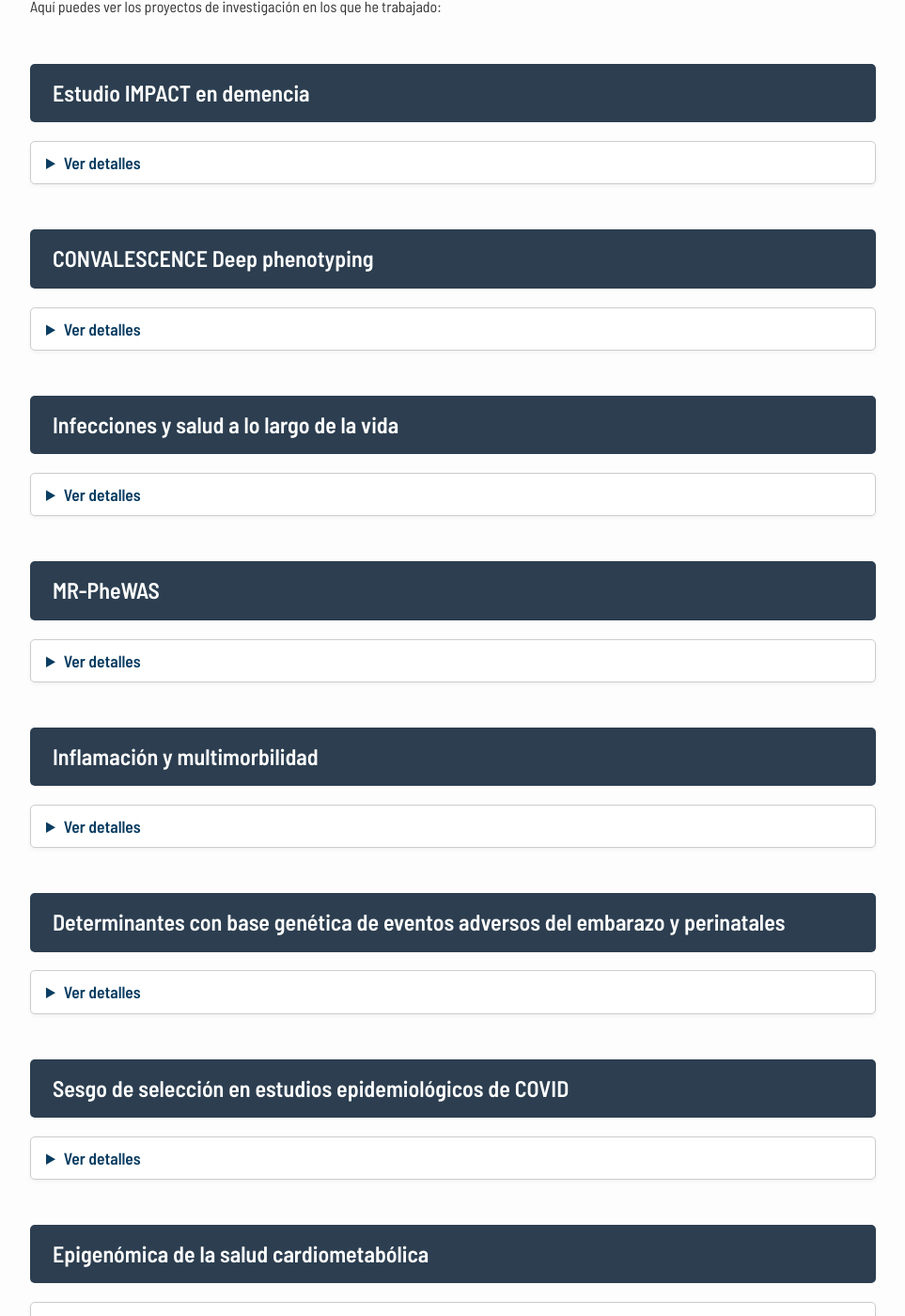
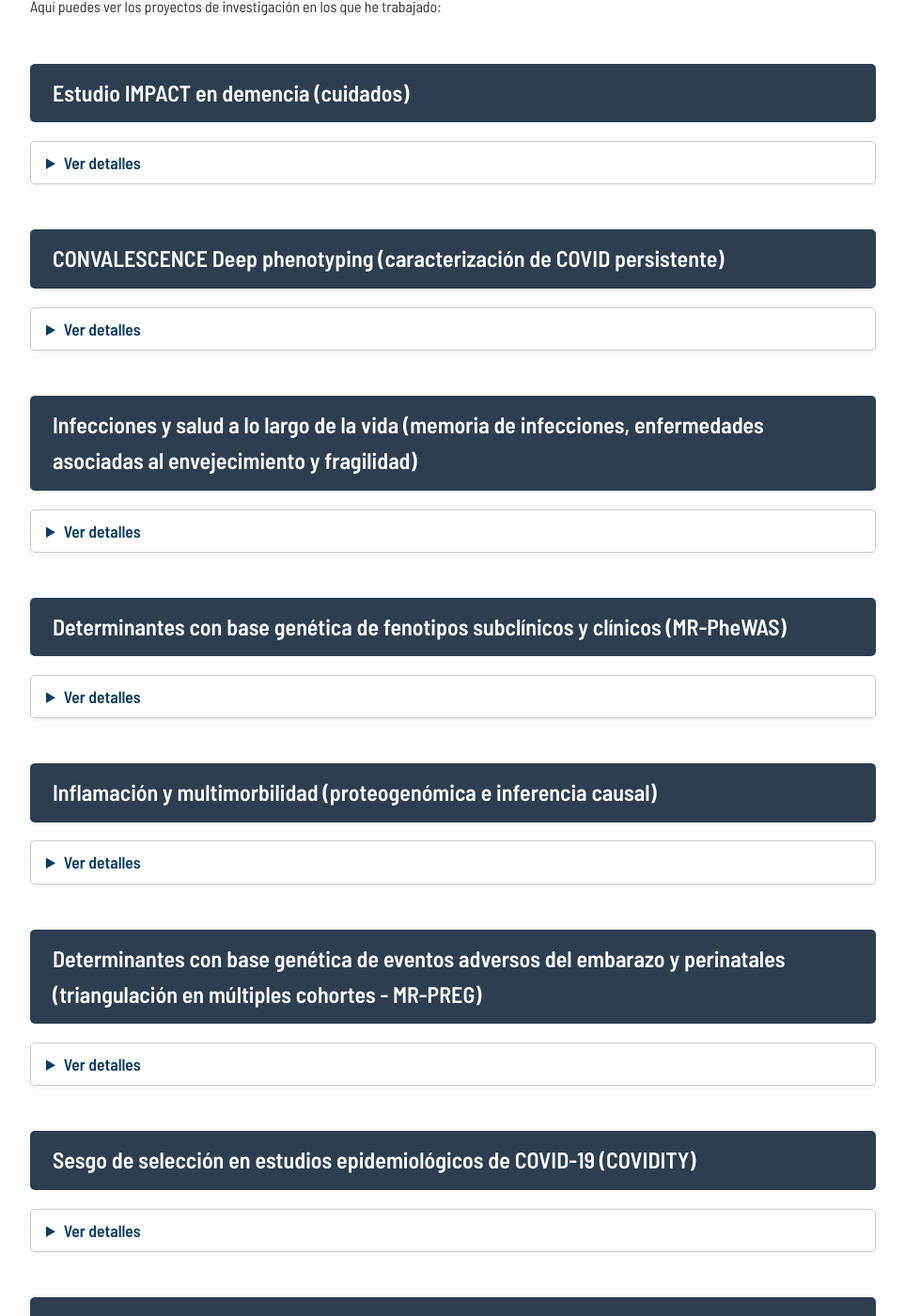
Before and after one commit to albafsanles/albafsanles.github.io, a Jekyll site: the page built from projects/research/research.md, in a window 1280 px wide and 1400 px high, scrolled down 243 px. Shown: the whole window at 94% size, without its empty margins (158-1121 px from the left). Built offline with Jekyll 4.4.1, drawn with Linux system fonts in a browser that asks for light colours; some of the changed text lies outside the part shown.

Commit message:
Update research.md

```diff
--- a/projects/research/research.md
+++ b/projects/research/research.md
@@ -8,7 +8,7 @@ permalink: /projects/research/
 
 Aquí puedes ver los proyectos de investigación en los que he trabajado:
 
-## **Estudio IMPACT en demencia**
+## **Estudio IMPACT en demencia (cuidados)**
 <details>
 <summary>Ver detalles</summary>
 
@@ -33,7 +33,7 @@ Aquí puedes ver los proyectos de investigación en los que he trabajado:
 
 </details>
 
-## **CONVALESCENCE Deep phenotyping**
+## **CONVALESCENCE Deep phenotyping (caracterización de COVID persistente)**
 <details>
 <summary>Ver detalles</summary>
 
@@ -58,7 +58,7 @@ Aquí puedes ver los proyectos de investigación en los que he trabajado:
 
 </details>
 
-## **Infecciones y salud a lo largo de la vida**
+## **Infecciones y salud a lo largo de la vida (memoria de infecciones, enfermedades asociadas al envejecimiento y fragilidad)**
 <details>
 <summary>Ver detalles</summary>
 
@@ -83,7 +83,7 @@ Aquí puedes ver los proyectos de investigación en los que he trabajado:
 
 </details>
 
-## **MR-PheWAS**
+## **Determinantes con base genética de fenotipos subclínicos y clínicos (MR-PheWAS)**
 <details>
 <summary>Ver detalles</summary>
 
@@ -108,7 +108,7 @@ Aquí puedes ver los proyectos de investigación en los que he trabajado:
 
 </details>
 
-## **Inflamación y multimorbilidad**
+## **Inflamación y multimorbilidad (proteogenómica e inferencia causal)**
 <details>
 <summary>Ver detalles</summary>
 
@@ -133,7 +133,7 @@ Aquí puedes ver los proyectos de investigación en los que he trabajado:
 
 </details>
 
-## **Determinantes con base genética de eventos adversos del embarazo y perinatales**
+## **Determinantes con base genética de eventos adversos del embarazo y perinatales (triangulación en múltiples cohortes - MR-PREG)**
 <details>
 <summary>Ver detalles</summary>
 
@@ -158,7 +158,7 @@ Aquí puedes ver los proyectos de investigación en los que he trabajado:
 
 </details>
 
-## **Sesgo de selección en estudios epidemiológicos de COVID**
+## **Sesgo de selección en estudios epidemiológicos de COVID-19 (COVIDITY)**
 <details>
 <summary>Ver detalles</summary>
 
@@ -183,7 +183,7 @@ Aquí puedes ver los proyectos de investigación en los que he trabajado:
 
 </details>
 
-## **Epigenómica de la salud cardiometabólica**
+## **Epigenómica de la salud cardiometabólica (EWAS en múltiples cohortes)**
 <details>
 <summary>Ver detalles</summary>
 
```
Also changed, not shown: other parts of projects/research/research.md (+1 -1 lines).
